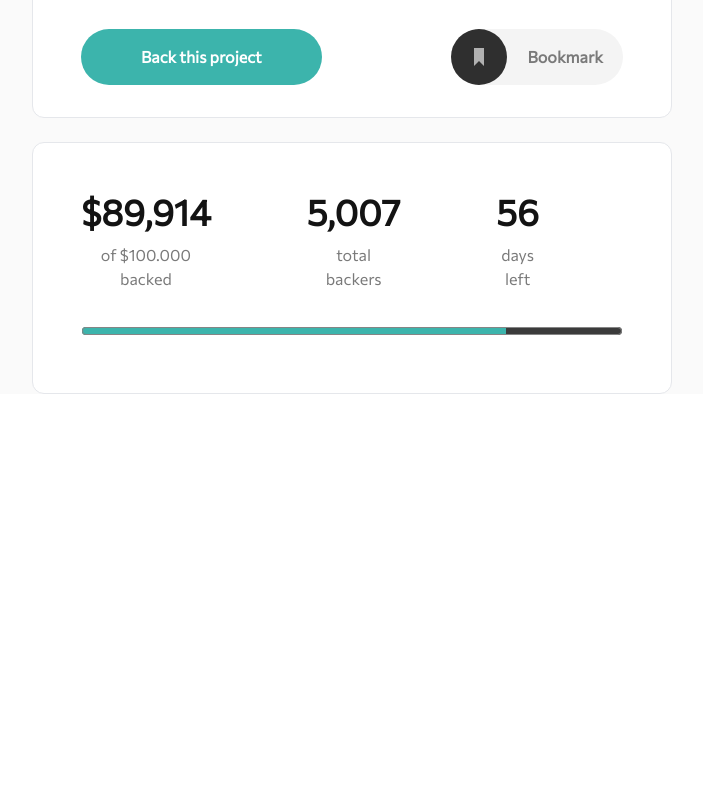
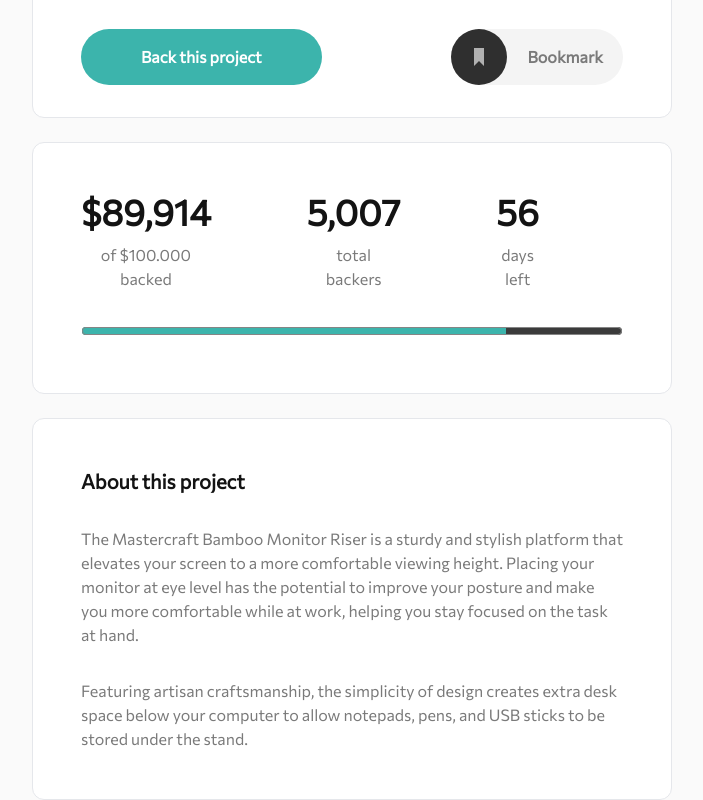
Before and after one commit to CalcagnoLoic/crowdfunding-webapp, a React (Vite) app: page / in a window 1280 px wide. Shown: the part 460-1260 px from the top of the page, without its empty margins (288-991 px from the left). Before the commit the page ends 854 px from the top, so only its background shows below. Built offline with nearby package versions, Linux system fonts and the light colour scheme.

Commit message:
adding stats and section

```diff
--- /dev/null
+++ b/src/components/ProductSection/index.tsx
@@ -0,0 +1,28 @@
+import BoxLayout from "../../layout/BoxLayout";
+import { ProductStatProps } from "../../types/type";
+import Heading from "../../typographies/Heading";
+import Paragraph from "../../typographies/Paragraph";
+
+import { textSection } from "../../data/data";
+import { textSectionBis } from "../../data/data";
+
+const Component = ({ positionCSS }: ProductStatProps) => (
+  <BoxLayout
+    css={`
+      ${positionCSS} p-12
+    `}
+  >
+    <>
+      <Heading
+        kind="h2"
+        content="About this project"
+        css="text-codGray font-bold text-xl"
+      />
+
+      <Paragraph kind="p" content={textSection} css="text-boulder mt-8" />
+      <Paragraph kind="p" content={textSectionBis} css="text-boulder mt-8" />
+    </>
+  </BoxLayout>
+);
+
+export default Component;
--- a/src/components/ProductStat/index.tsx
+++ b/src/components/ProductStat/index.tsx
@@ -2,10 +2,7 @@ import { useEffect, useState } from "react";
 import BoxLayout from "../../layout/BoxLayout";
 import Line from "../Line";
 import StatsInformations from "../StatsInformations";
-
-type ProductStatProps = {
-  positionCSS: string;
-};
+import { ProductStatProps } from "../../types/type";
 
 const Component = ({ positionCSS }: ProductStatProps) => {
   const [isMobile, setIsMobile] = useState(
--- /dev/null
+++ b/src/data/data.ts
@@ -0,0 +1,5 @@
+export const textSection: string =
+  "The Mastercraft Bamboo Monitor Riser is a sturdy and stylish platform that elevates your screen to a more comfortable viewing height. Placing your monitor at eye level has the potential to improve your posture and make you more comfortable while at work, helping you stay focused on the task at hand.";
+
+export const textSectionBis: string =
+  "Featuring artisan craftsmanship, the simplicity of design creates extra desk space below your computer to allow notepads, pens, and USB sticks to be stored under the stand.";
--- a/src/pages/ProductPage/index.tsx
+++ b/src/pages/ProductPage/index.tsx
@@ -1,6 +1,7 @@
 import Header from "../../components/Header";
 import ProductHero from "../../components/ProductHero";
 import ProductStat from "../../components/ProductStat";
+import ProductSection from "../../components/ProductSection";
 
 const Page = () => (
   <div className="bg-alabaster">
@@ -9,6 +10,7 @@ const Page = () => (
     <main className="-mt-20 px-10 md:px-24 xl:px-80">
       <ProductHero />
       <ProductStat positionCSS="mt-6" />
+      <ProductSection positionCSS="mt-6" />
     </main>
 
     <footer></footer>
--- /dev/null
+++ b/src/types/type.ts
@@ -0,0 +1,3 @@
+export type ProductStatProps = {
+  positionCSS: string;
+};
```
